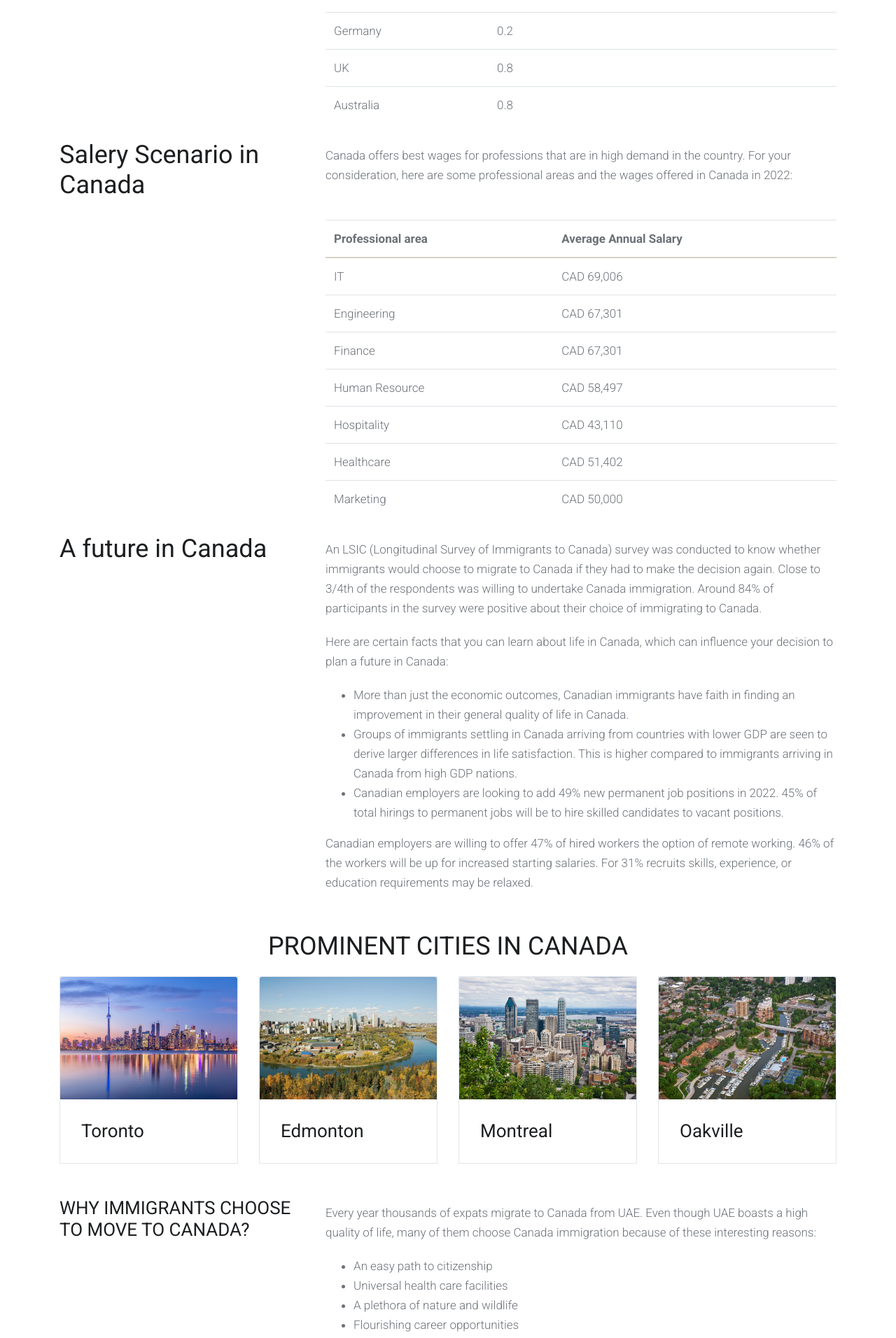
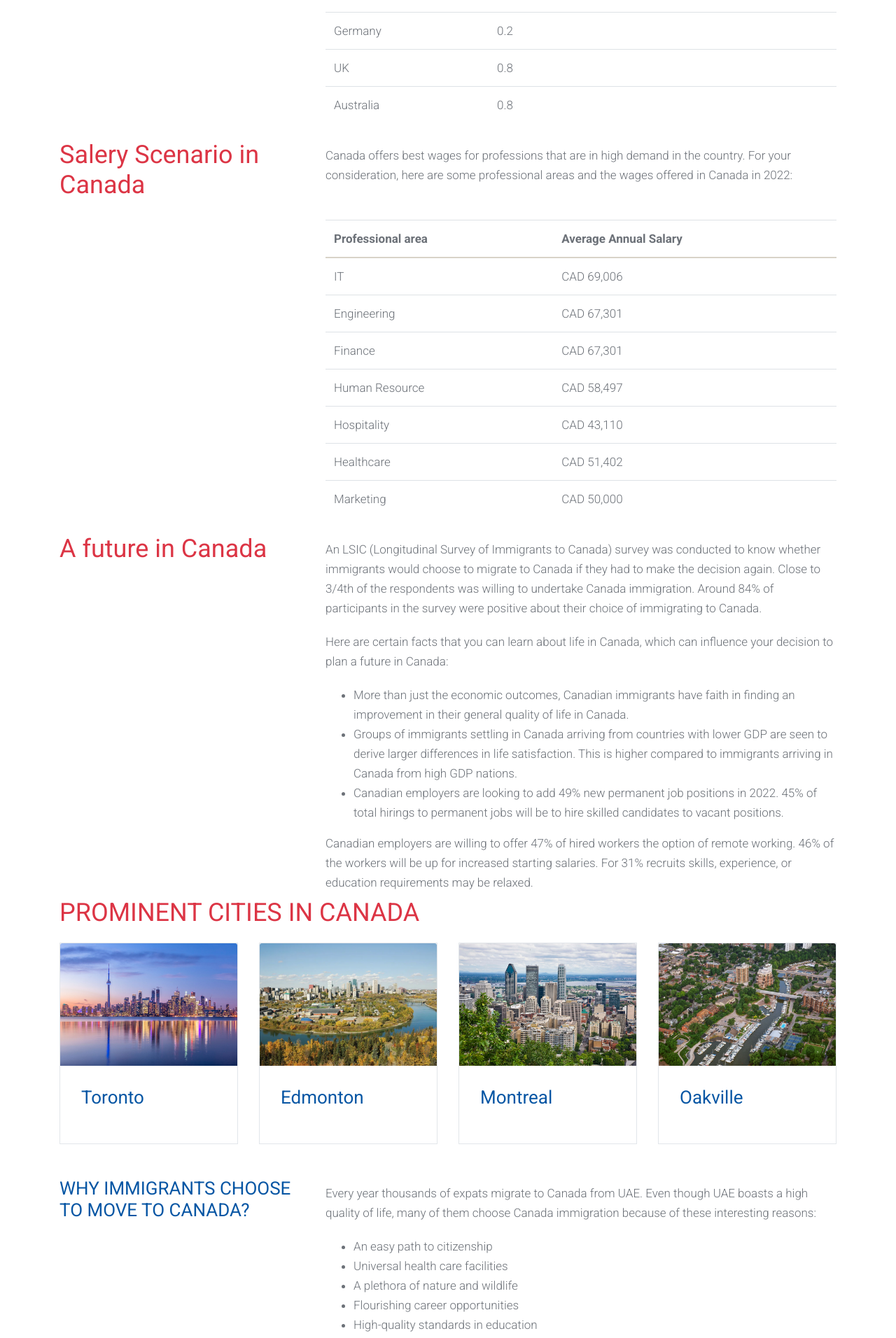
Before and after one commit to thespecialone1/visa, a PHP site: page /migrate/canada/ in a window 1280 px wide. Shown: the part 765-2677 px from the top of the page at 70% size. Run offline with PHP 8.4, Linux system fonts and the light colour scheme; some libraries are stand-ins or nearby versions.

Commit message:
/migrate/canada/index.php added

```diff
--- a/migrate/canada/index.php
+++ b/migrate/canada/index.php
@@ -13,7 +13,7 @@
 <section class="container">
     <div class="row ">
         <div class="col-12 col-md-4">
-            <h1>Why Migrate to Canada?</h1>
+            <h1 class="text-danger">Why Migrate to Canada?</h1 class="text-danger">
 
         </div>
         <div class="col-12 col-md-8">
@@ -30,7 +30,7 @@
 
     <div class="row mt-5 justify-content-md-center">
         <div class="col-12 col-md-4">
-            <h1>ABOUT CANADA</h1>
+            <h1 class="text-danger">ABOUT CANADA</h1 class="text-danger">
         </div>
         <div class="col-12 col-md-8">
             <ul class="list-group list-group-flush check-circle listnone" style="margin-bottom: 0; ">
@@ -81,7 +81,7 @@
         </div>
 
         <div class="col-12 col-md-4">
-            <h1>Salery Scenario in Canada</h1>
+            <h1 class="text-danger">Salery Scenario in Canada</h1 class="text-danger">
         </div>
         <div class="col-12 col-md-8 my-2">
             <p>
@@ -133,7 +133,7 @@
 
 
         <div class="col-12 col-md-4">
-            <h1>A future in Canada</h1>
+            <h1 class="text-danger">A future in Canada</h1 class="text-danger">
         </div>
         <div class="col-12 col-md-8 my-2">
             <p>
@@ -152,13 +152,13 @@
 
     </div>
 
-    <h1 class="text-center mt-5">PROMINENT CITIES IN CANADA</h1>
+    <h1 class="text-danger" class="text-center mt-5">PROMINENT CITIES IN CANADA</h1 class="text-danger">
     <div class="row justify-content-md-center">
         <div class="col-12 col-md-6 col-lg-4 col-xl-3">
             <div class="card">
                 <img class="card-img-top" src="./images/torronto.jpeg" alt="Card image cap">
                 <div class="card-body">
-                    <h2 class="card-text">Toronto</h2>
+                    <h2 class="text-primary" class="card-text">Toronto</h2 class="text-primary">
                 </div>
             </div>
         </div>
@@ -167,7 +167,7 @@
             <div class="card">
                 <img class="card-img-top" src="./images/Edmonton-Canada-Alberta.webp" alt="Card image cap">
                 <div class="card-body">
-                    <h2 class="card-text">Edmonton</h2>
+                    <h2 class="text-primary" class="card-text">Edmonton</h2 class="text-primary">
                 </div>
             </div>
         </div>
@@ -176,7 +176,7 @@
             <div class="card">
                 <img class="card-img-top" src="./images/Montreal.jpeg" alt="Card image cap">
                 <div class="card-body">
-                    <h2 class="card-text">Montreal</h2>
+                    <h2 class="text-primary" class="card-text">Montreal</h2 class="text-primary">
                 </div>
             </div>
         </div>
@@ -185,7 +185,7 @@
             <div class="card">
                 <img class="card-img-top" src="./images/Oakville.jpeg" alt="Card image cap">
                 <div class="card-body">
-                    <h2 class="card-text">Oakville</h2>
+                    <h2 class="text-primary" class="card-text">Oakville</h2 class="text-primary">
                 </div>
             </div>
         </div>
@@ -194,7 +194,7 @@
 
     <div class="row mt-5">
         <div class="col-12 col-md-4">
-            <h2>WHY IMMIGRANTS CHOOSE TO MOVE TO CANADA?</h2>
+            <h2 class="text-primary">WHY IMMIGRANTS CHOOSE TO MOVE TO CANADA?</h2 class="text-primary">
         </div>
         <div class="col-12 col-md-8 my-2">
             <p>Every year thousands of expats migrate to Canada from UAE. Even though UAE boasts a high quality of life, many of them choose Canada immigration because of these interesting reasons:</p>
@@ -210,7 +210,7 @@
 
     <div class="row mt-5">
         <div class="col-12 col-md-4">
-            <h1>A HISTORY OF BUILDING A FUTURE IN CANADA</h1>
+            <h1 class="text-danger">A HISTORY OF BUILDING A FUTURE IN CANADA</h1 class="text-danger">
         </div>
         <div class="col-12 col-md-8 my-2">
             <p>Canada is popularly known as the friendliest immigration nation in the world. “The Great White North” as it’s called, has amazing immigration plans for the period ending in 2024. Not just that! The IRCC has announced an investment of $100 million for the settlement of newcomers.</p>
@@ -224,10 +224,10 @@
 <section class="container">
     <div class="row mt-5">
         <div class="col-12 col-md-4">
-            <h2>CANADA IMMIGRATION ELIGIBILITY</h2>
+            <h2 class="text-primary">CANADA IMMIGRATION ELIGIBILITY</h2 class="text-primary">
         </div>
         <div class="col-12 col-md-8 my-2">
-            <h2>The eligibility criteria for Canada Immigration differ for each program like:</h2>
+            <h2 class="text-primary">The eligibility criteria for Canada Immigration differ for each program like:</h2 class="text-primary">
             <ul>
                 <li>Express Entry Program</li>
                 <li>Quebec Skilled Worker Program (QSWP)</li>
@@ -277,29 +277,29 @@
             <p>Canada Immigration from the UAE is easy, as it has a very clear process for each pathway of immigration.</p>
             <img src="./images/Canada-Immigration-from-the-UAE.jpg" class="img-fluid" alt="Responsive image">
             <p>You may follow the steps below to make the process simple.</p>
-            <h2>Step 1: Eligibility Check</h2>
+            <h2 class="text-primary">Step 1: Eligibility Check</h2 class="text-primary">
             <p>It’s the prime step for Canada immigration!</p>
             <p>Checking your eligibility for Canada immigration is the foremost step. Use the Y-Axis Canada Points calculator for free to check your score and eligibility.</p>
             <p>Note: You need to score a minimum of 67 points to get eligible for Canada Immigration, and to boost your chances for Canada PR Visa you need to score more.</p>
-            <h2>Step 2: English proficiency Test</h2>
+            <h2 class="text-primary">Step 2: English proficiency Test</h2 class="text-primary">
             <p>Test your language proficiency in CBL or IELTS or TOEFL.
                 <br> Prove your language proficiency in CBL or IELTS, or TOEFL by scoring high points. A high score in language proficiency tests will certainly boost your chances for Canada immigration.
                 <br> Note: Get a positive impact on your score through Y-Axis Coaching for language proficiency, which provides world-class coaching that helps you to score more in the language proficiency test.
             </p>
 
-            <h2>Step 3: Skills Assessment</h2>
+            <h2 class="text-primary">Step 3: Skills Assessment</h2 class="text-primary">
             <P>Assess your skillset for Canada Immigration! <br><br>
                 Assessing your skillset can be done through the relevant skill assessment body of the country.</P>
 
-            <h2>Step 4: Expression of Interest (EOI)</h2>
+            <h2 class="text-primary">Step 4: Expression of Interest (EOI)</h2 class="text-primary">
             <P>Be cautious while registering your EOI for Canada Immigration! <br><br>
                 You have to be very attentive while registering your Expression of Interest (EOI) for the Canada Express Entry portal, as it plays a crucial role in your Canada work visa or Canada PR visa.</P>
 
-            <h2>Step 5: Invitation to Apply (ITA)</h2>
+            <h2 class="text-primary">Step 5: Invitation to Apply (ITA)</h2 class="text-primary">
             <P>Obtaining ITA, essential for Canada immigration! <br><br>
                 If you receive an Invitation to Apply (ITA) from any of the Canadian immigration pathways, you will be given 60 calendar days to apply for any of the specific Canada immigration pathways such as Canada Express Entry, Provincial Nominee Pathways and Quebec Immigration programs.</P>
 
-            <h2>Step 6: Apply for Canada PR Visa</h2>
+            <h2 class="text-primary">Step 6: Apply for Canada PR Visa</h2 class="text-primary">
             <P>Embrace your chances for permanent residency with a Canada PR Visa! <br><br>
                 You can apply for permanent residency online through Canada PR visa by following the accurate procedures and submitting the requirements.</P>
 
```
